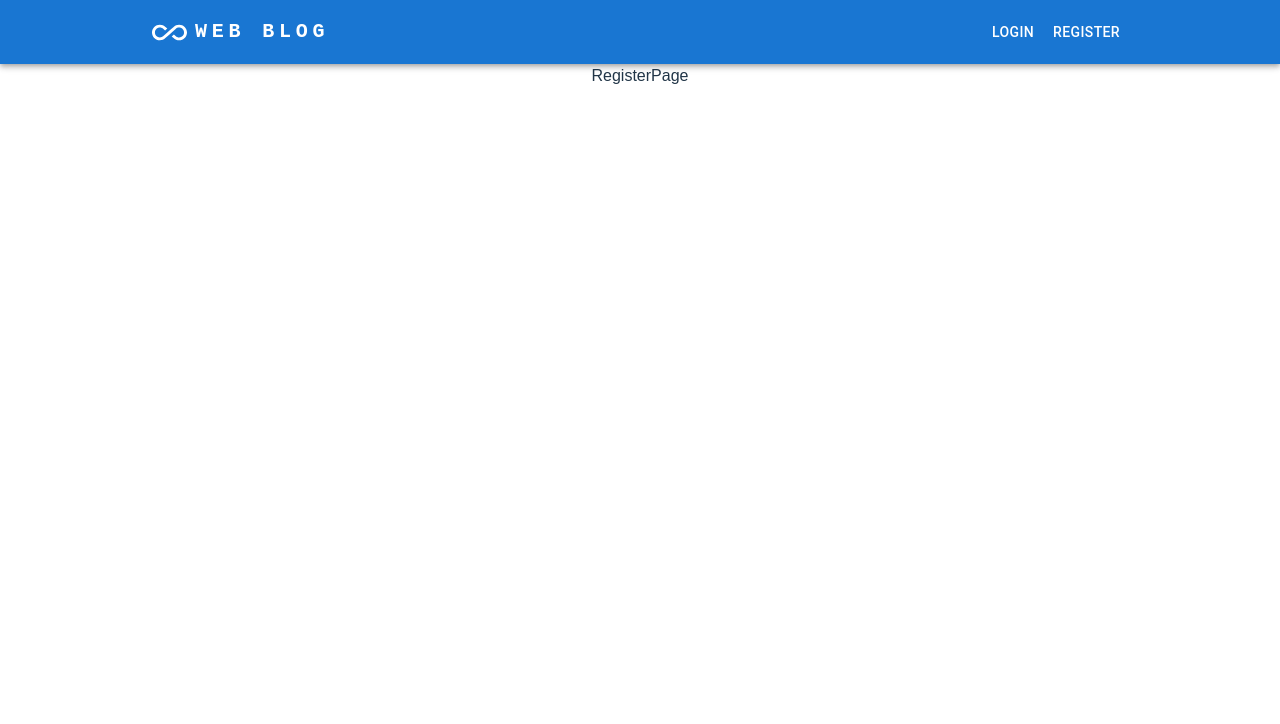
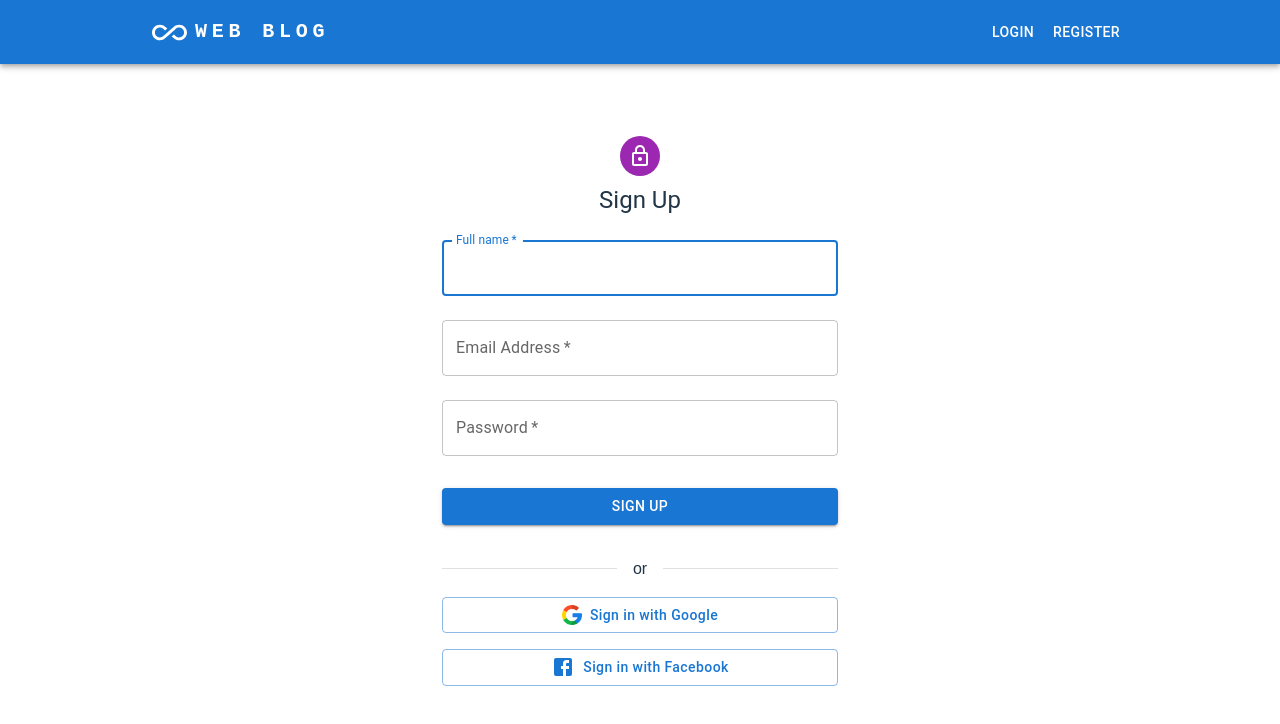
Before and after one commit to xuanhung2002/WebBlog, a React (Vite) app: page /auth/sign-up in a window 1280 px wide. Shown: the top 724 px of the page. Built offline with nearby package versions, Linux system fonts and the light colour scheme.

Commit message:
register page

```diff
--- a/src/components/Header/Header.jsx
+++ b/src/components/Header/Header.jsx
@@ -2,6 +2,7 @@ import { AppBar, Avatar, Box, Button, Container, IconButton, Link, Menu, MenuIte
 import { useEffect, useState } from "react";
 import AllInclusiveIcon from '@mui/icons-material/AllInclusive';
 import { useAppContext } from "../../context/AppStore";
+import { useNavigate } from "react-router-dom";
 const pages = ['Products', 'Pricing', 'Blog'];
 const settings = ['Profile', 'Account', 'Dashboard', 'Logout'];
 
@@ -10,6 +11,7 @@ function Header() {
   const {isAuthenticated, setIsAuthenticated} = useAppContext();
 
   const [anchorElUser, setAnchorElUser] = useState(null);
+  const navigate = useNavigate();
 
   const handleOpenUserMenu = (event) => {
     setAnchorElUser(event.currentTarget);
@@ -66,8 +68,11 @@ function Header() {
         <Box sx={{ flexGrow: 1, display: "flex", justifyContent: "flex-end" }}>
           {!isAuthenticated ?
           (<>
-          <Button variant="text" style={{color: "white"}}>Login</Button>
-          <Button variant="text"style={{color: "white"}}>Register</Button>
+          <Button variant="text" style={{color: "white"}}
+          onClick={() => navigate("/auth/sign-in")}
+          >Login</Button>
+          <Button variant="text"style={{color: "white"}}
+          onClick={() => navigate("/auth/sign-up")}>Register</Button>
           </>
           ) : (
           <>
--- a/src/pages/LoginPage.jsx
+++ b/src/pages/LoginPage.jsx
@@ -1,7 +1,8 @@
 import React, { useState } from 'react';
-import { Box, TextField, Button, Typography, Container, Avatar, Grid, Link, Checkbox, FormControlLabel } from '@mui/material';
+import { Box, TextField, Button, Typography, Container, Avatar, Grid, Link, Checkbox, FormControlLabel, Divider } from '@mui/material';
 import LockOutlinedIcon from '@mui/icons-material/LockOutlined';
-import { CheckBox } from '@mui/icons-material';
+import { CheckBox, Facebook, Google } from '@mui/icons-material';
+import GoogleIcon from "../assets/icons/googleicon.png";
 
 const LoginPage = () => {
   const [email, setEmail] = useState('');
@@ -20,22 +21,24 @@ const LoginPage = () => {
       <Box
         sx={{
           marginTop: 8,
-          display: 'flex',
-          flexDirection: 'column',
-
+          display: "flex",
+          flexDirection: "column",
         }}
       >
-        <Avatar sx={{ m: 1, bgcolor: 'secondary.main', alignSelf: 'center' }}>
+        <Avatar sx={{ m: 1, bgcolor: "secondary.main", alignSelf: "center" }}>
           <LockOutlinedIcon />
         </Avatar>
-        <Typography component="h1" variant="h5" sx={{ alignSelf: 'center' }}>
+        <Typography component="h1" variant="h5" sx={{ alignSelf: "center" }}>
           Sign In
         </Typography>
-        <Box component="form" onSubmit={handleSubmit} noValidate
+        <Box
+          component="form"
+          onSubmit={handleSubmit}
+          noValidate
           sx={{
             mt: 1,
-            display: 'flex',
-            flexDirection: "column"
+            display: "flex",
+            flexDirection: "column",
           }}
         >
           <TextField
@@ -62,7 +65,7 @@ const LoginPage = () => {
             value={password}
             onChange={(e) => setPassword(e.target.value)}
           />
-          <Box sx={{alignSelf:"flex-start"}}>
+          <Box sx={{ alignSelf: "flex-start" }}>
             <FormControlLabel
               control={
                 <Checkbox
@@ -72,10 +75,9 @@ const LoginPage = () => {
                 />
               }
               label="Remember me"
-              sx={{ justifyContent: 'flex-start', ml: 0 }}
+              sx={{ justifyContent: "flex-start", ml: 0 }}
             />
           </Box>
-
           <Button
             type="submit"
             fullWidth
@@ -88,6 +90,41 @@ const LoginPage = () => {
             Forgot password?
           </Link>
 
+          <Box sx={{ display: "flex", alignItems: "center", mt: 2 }}>
+            <Divider sx={{ flexGrow: 1 }} />
+            <Box sx={{ mx: 2 }}>or</Box>
+            <Divider sx={{ flexGrow: 1 }} />
+          </Box>
+
+          <Box
+            sx={{
+              display: "flex",
+              flexDirection: "column",
+              alignItems: "center",
+            }}
+          >
+            <Button
+              fullWidth
+              variant="outlined"
+              sx={{ mt: 2, mb: 1, textTransform: "none" }}
+            >
+              <img
+                src={GoogleIcon} // Thay đường dẫn icon Google của bạn
+                alt="Google"
+                style={{ width: 20, height: 20, marginRight: 8 }}
+              />
+              Sign in with Google
+            </Button>
+
+            <Button
+              fullWidth
+              variant="outlined"
+              sx={{ mt: 1, textTransform: "none" }}
+            >
+              <Facebook sx={{ mr: 1 }}></Facebook>
+              Sign in with Facebook
+            </Button>
+          </Box>
         </Box>
       </Box>
     </Container>
--- a/src/pages/RegisterPage.jsx
+++ b/src/pages/RegisterPage.jsx
@@ -1,7 +1,133 @@
-import React from 'react'
+import { Facebook } from '@mui/icons-material';
+import { Avatar, Box, Button, Checkbox, Container, Divider, FormControlLabel, TextField, Typography } from '@mui/material';
+import React, { useState } from 'react'
+import LockOutlinedIcon from '@mui/icons-material/LockOutlined';
+import { Link } from 'react-router-dom';
+import GoogleIcon from "../assets/icons/googleicon.png";
 
-export default function RegisterPage() {
+const RegisterPage = () => {
+  const [email, setEmail] = useState('');
+  const [password, setPassword] = useState('');
+  const [rememberMe, setRememberMe] = useState(false);
+
+  const handleSubmit = (event) => {
+    event.preventDefault();
+    // Xử lý logic đăng nhập ở đây
+    console.log('Email:', email);
+    console.log('Password:', password);
+  };
+
   return (
-    <div>RegisterPage</div>
-  )
-}
+    <Container component="main" maxWidth="xs">
+      <Box
+        sx={{
+          marginTop: 8,
+          display: "flex",
+          flexDirection: "column",
+        }}
+      >
+        <Avatar sx={{ m: 1, bgcolor: "secondary.main", alignSelf: "center" }}>
+          <LockOutlinedIcon />
+        </Avatar>
+        <Typography component="h1" variant="h5" sx={{ alignSelf: "center" }}>
+          Sign Up
+        </Typography>
+        <Box
+          component="form"
+          onSubmit={handleSubmit}
+          noValidate
+          sx={{
+            mt: 1,
+            display: "flex",
+            flexDirection: "column",
+          }}
+        >
+            <TextField
+            margin="normal"
+            required
+            fullWidth
+            id="fullname"
+            label="Full name"
+            name="fullname"
+            autoComplete="none"
+            autoFocus
+            value={email}
+            // onChange={(e) => setEmail(e.target.value)}
+          />
+          <TextField
+            margin="normal"
+            required
+            fullWidth
+            id="email"
+            label="Email Address"
+            name="email"
+            autoComplete="email"
+            value={email}
+            onChange={(e) => setEmail(e.target.value)}
+          />
+          <TextField
+            margin="normal"
+            required
+            fullWidth
+            name="password"
+            label="Password"
+            type="password"
+            id="password"
+            autoComplete="current-password"
+            value={password}
+            onChange={(e) => setPassword(e.target.value)}
+          />
+          <Button
+            type="submit"
+            fullWidth
+            variant="contained"
+            sx={{ mt: 3, mb: 2 }}
+          >
+            Sign Up
+          </Button>
+
+          <Box sx={{ display: "flex", alignItems: "center", mt: 2 }}>
+            <Divider sx={{ flexGrow: 1 }} />
+            <Box sx={{ mx: 2 }}>or</Box>
+            <Divider sx={{ flexGrow: 1 }} />
+          </Box>
+
+          <Box
+            sx={{
+              display: "flex",
+              flexDirection: "column",
+              alignItems: "center",
+            }}
+          >
+            <Button
+              fullWidth
+              variant="outlined"
+              sx={{ mt: 2, mb: 1, textTransform: "none" }}
+            >
+              <img
+                src={GoogleIcon} // Thay đường dẫn icon Google của bạn
+                alt="Google"
+                style={{ width: 20, height: 20, marginRight: 8 }}
+              />
+              Sign in with Google
+            </Button>
+
+            <Button
+              fullWidth
+              variant="outlined"
+              sx={{ mt: 1, textTransform: "none" }}
+            >
+              <Facebook sx={{ mr: 1 }}></Facebook>
+              Sign in with Facebook
+            </Button>
+          </Box>
+          <Box>
+
+          </Box>
+        </Box>
+      </Box>
+    </Container>
+  );
+};
+
+export default RegisterPage;
```
Also changed, not shown: src/assets/icons/googleicon.png (added).
